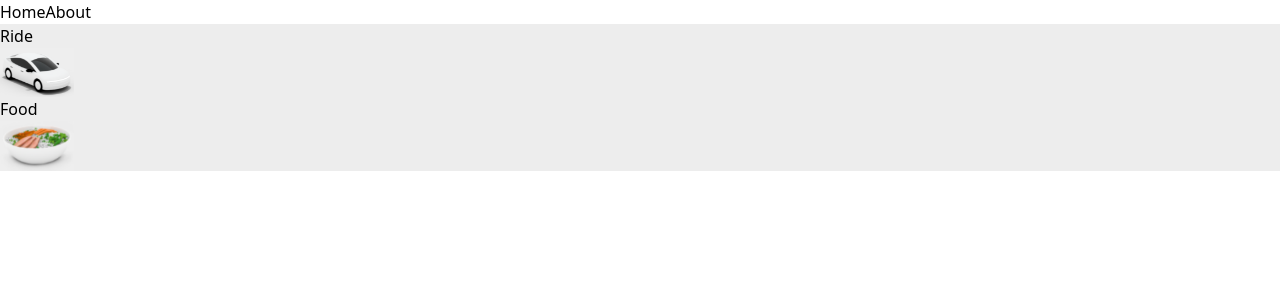
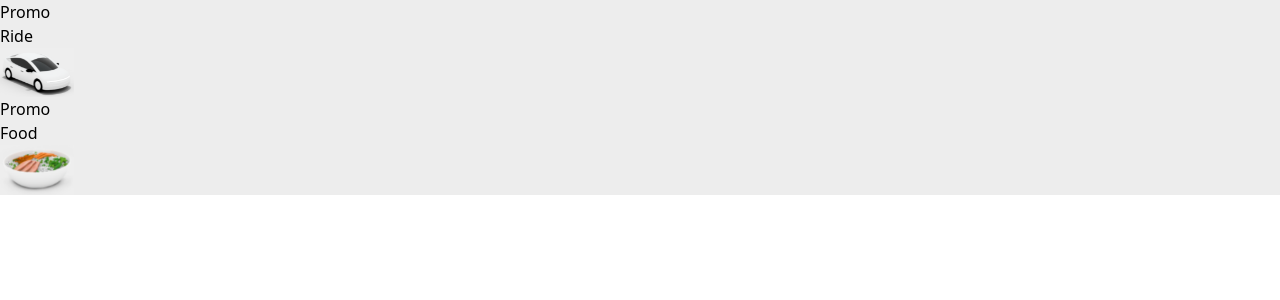
Before and after one commit to Raymondcoder27/Travella, a Vue app: page / in a window 1280 px wide. Shown: the top 300 px of the page. Built offline with nearby package versions, Linux system fonts and the light colour scheme.

Commit message:
init project setup

```diff
--- a/src/App.vue
+++ b/src/App.vue
@@ -4,16 +4,14 @@ import { RouterLink, RouterView } from 'vue-router'
 </script>
 
 <template>
-  <header>
-    <!-- <img alt="Vue logo" class="logo" src="@/assets/logo.svg" width="125" height="125" /> -->
+  <!-- <header>
     <div class="flex justify-center">
-      <!-- <HelloWorld msg="You did it!" /> -->
       <nav>
         <RouterLink to="/">Home</RouterLink>
         <RouterLink class="ml-3" to="/about">About</RouterLink>
       </nav>
     </div>
-  </header>
+  </header> -->
 
   <RouterView />
 </template>
--- a/src/components/ServiceSelectLarge.vue
+++ b/src/components/ServiceSelectLarge.vue
@@ -15,7 +15,7 @@
         <div class="w-full rounded-2xl bg-custom-color h-[100px]">
 
             <div class="w-full relative z-10">
-                <span class="absolute bg-green-700 text-gray-100 text-xs rounded-3xl top-1/2 left-1/2 -translate-x-1/2 -translate-y-1/2 p-0.5 px-2"></span>
+                <span class="absolute bg-green-700 text-gray-100 text-xs rounded-3xl top-1/2 left-1/2 -translate-x-1/2 -translate-y-1/2 p-0.5 px-2">Promo</span>
             </div>
             <div class="flex justify-between p-2">
                 <div class="text-lg ml-2 text-gary-900 mt-14">
```
